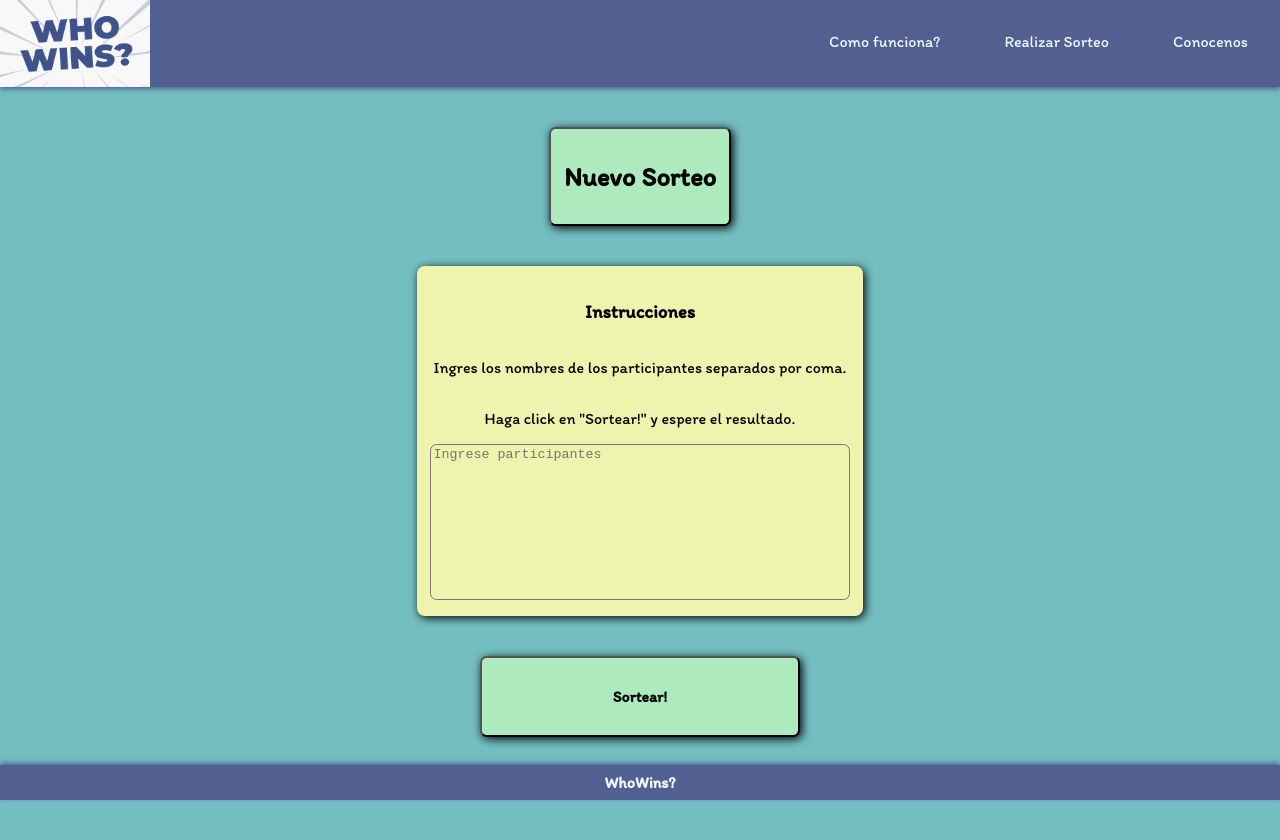
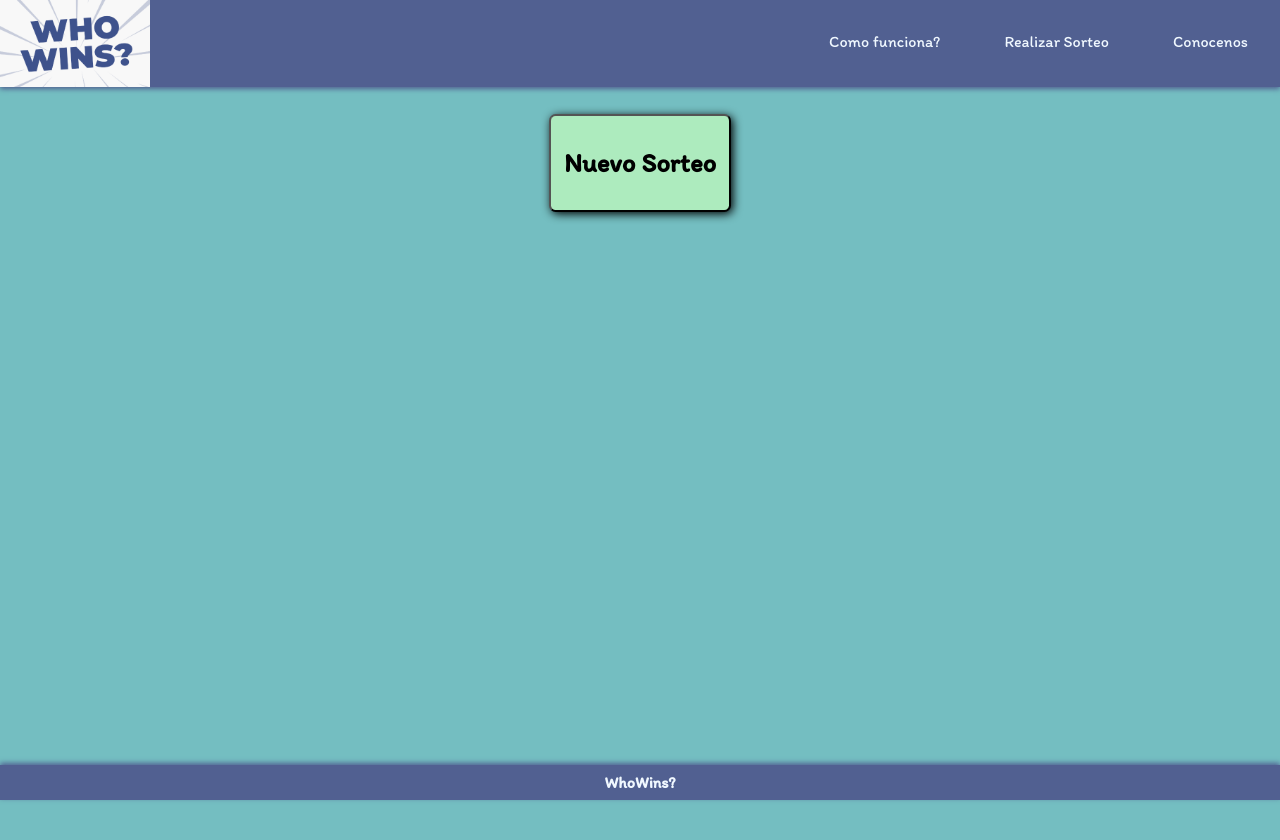
Before and after one commit to alotav/WhoWins_React, a React (Vite) app: page /lottery in a window 1280 px wide. Shown: the top 840 px of the page. After the commit the page ends 804 px from the top, so only its background shows below. Built offline with nearby package versions, Linux system fonts and the light colour scheme.

Commit message:
transitions + css

```diff
--- a/src/Components/AboutUs/AboutUs.css
+++ b/src/Components/AboutUs/AboutUs.css
@@ -1,8 +1,33 @@
 @import "./../../index.css";
 
 .aboutUsContainer{
+    display: flex;
+    flex-direction: column;
+    align-items: center;
+    justify-content: center;
+    width: 100%;
+    height: auto;
+}
+
+.aboutUsContainer p{
+    display: flex;
+    justify-content: center;
+    align-items: center;
     background-color: var(--green);
     width: 50%;
-    height: auto;
-    padding: 3em;
+    padding: 1em;
+    font-family: inherit;
+    border-radius: .5em;
+    box-shadow: 2px 2px 10px black;
 }
+.aboutUsContainer h1{
+    display: flex;
+    justify-content: center;
+    align-items: center;
+    background-color: var(--green);
+    width: 40%;
+    font-family: inherit;
+    border-radius: 10px;
+    margin-top: 2em;
+    box-shadow: 2px 2px 10px black;
+}
--- a/src/Components/AboutUs/AboutUs.jsx
+++ b/src/Components/AboutUs/AboutUs.jsx
@@ -3,6 +3,7 @@ import "./AboutUs.css";
 const AboutUs = () => {
   return (
     <div className="aboutUsContainer">
+      <h1>Who Wins?</h1>
       <p>
         WhoWins es tu plataforma confiable para organizar sorteos de manera
         sencilla y transparente. Con solo unos clics, puedes crear sorteos
--- a/src/Components/HowItWorks/HowItWorks.css
+++ b/src/Components/HowItWorks/HowItWorks.css
@@ -9,7 +9,13 @@
   overflow: hidden;
 }
 
-.howItWorksContainer h1,
+.howItWorksContainer h1{
+  background-color: var(--green);
+  padding: 0.5em;
+  border-radius: 10px;
+  box-shadow: 2px 2px 10px black;
+  margin: 2em;
+}
 .message1,
 .message2,
 .message3 {
@@ -19,6 +25,7 @@
   box-shadow: 2px 2px 10px black;
   margin: 1em;
 }
+
 
 .message1,
 .message2,
--- a/src/Components/HowItWorks/HowItWorks.jsx
+++ b/src/Components/HowItWorks/HowItWorks.jsx
@@ -5,19 +5,22 @@ import Message3 from "./Message3";
 import { useEffect, useState } from "react";
 
 const HowItWorks = () => {
-
+  const [showTitle, setShowTitle] = useState(false);
   const [showMessages, setShowMessages] = useState(false);
 
   useEffect(() => {
-    const timer = setTimeout(() => {
+    const messageTimer = setTimeout(() => {
       setShowMessages(true);
+    }, 200);
+    const titleTimer = setTimeout(() => {
+      setShowTitle(true);
     }, 100);
-    return () => clearTimeout(timer);
-  },[]);
+    return () => clearTimeout(messageTimer, titleTimer);
+  }, []);
 
   return (
     <div className="howItWorksContainer">
-      <h1>¿Cómo Funciona?</h1>
+      <h1 className={` ${showTitle ? "show" : "message"} `}>¿Cómo Funciona?</h1>
       <Message1 className={` ${showMessages ? "show" : "message"} `} />
       <Message2 className={` ${showMessages ? "show" : "message"} `} />
       <Message3 className={` ${showMessages ? "show" : "message"} `} />
--- a/src/Components/Lottery/Lottery.css
+++ b/src/Components/Lottery/Lottery.css
@@ -14,10 +14,22 @@
     font-family: inherit;
     border-radius: .5em;
     box-shadow: 2px 2px 10px black;
-    margin: 3em;
-    transition: all .3s;
+    margin: 2em;
 }
+
 .lotteryContainer button:hover{
     box-shadow: -2px -2px 10px black;
     cursor: pointer;
 }
+
+.message{
+    opacity: 0;
+    transform: translateX(-100%);
+    transition: all .5s;
+}
+
+.show{
+    opacity: 1;
+    transform: translateX(0);
+    transition: all .5s;
+}
--- a/src/Components/Lottery/Lottery.jsx
+++ b/src/Components/Lottery/Lottery.jsx
@@ -1,16 +1,40 @@
+import { useEffect, useState } from "react";
 import "./Lottery.css";
 import Players from "./Players";
 
 const Lottery = () => {
+  const [showTitle, setShowTitle] = useState(false);
+  const [showAddPlayers, setShowAddPlayers] = useState(false);
+  const [showBtnLottery, setBtnLottery] = useState(false);
+
+  const fnShowAddPlayers = () => {
+    const addPlayersTimer = setTimeout(() => {
+      setShowAddPlayers(true);
+    }, 100);
+    const addBtnLotteryTimer = setTimeout(() => {
+      setBtnLottery(true);
+    }, 300);
+    return () => clearTimeout(addPlayersTimer, addBtnLotteryTimer);
+  }
+
+  useEffect(() => {
+
+    const titleTimer = setTimeout(() => {
+      setShowTitle(true);
+    }, 100);
+
+    return () => clearTimeout(titleTimer);
+  }, []);
+
   return (
     <div className="lotteryContainer">
-      <button>
+      <button className={`${showTitle ? "show" : "message"}`} onClick={fnShowAddPlayers}>
         <h1>Nuevo Sorteo</h1>
       </button>
 
-      <Players />
+      <Players className={`${showAddPlayers ? "show" : "message"}`}/>
 
-      <button className="lotteryBtn">
+      <button className={`lotteryBtn ${showBtnLottery ? "show" : "message"}`}>
         <h3>Sortear!</h3>
       </button>
     </div>
--- a/src/Components/Lottery/Players.css
+++ b/src/Components/Lottery/Players.css
@@ -6,33 +6,32 @@
   justify-content: center;
   align-items: center;
   background-color: var(--yellow);
-  border-radius: .5em;
+  border-radius: 0.5em;
   padding: 1em;
   box-shadow: 2px 2px 10px black;
 }
-.playersContainer textarea{
+.playersContainer textarea {
   width: 100%;
   resize: none;
-    border-radius: .5em;
+  border-radius: 0.5em;
   background-color: var(--yellow);
 }
 
-.playersContainer textarea::-webkit-scrollbar{
+.playersContainer textarea::-webkit-scrollbar {
   background-color: var(--yellow2);
   border-radius: 5px;
 }
-.playersContainer textarea::-webkit-scrollbar-thumb{
+.playersContainer textarea::-webkit-scrollbar-thumb {
   background-color: var(--yellow3);
   border: 1px solid gray;
   border-radius: 5px;
 }
 
-
-.playersContainer ul{
+.playersContainer ul {
   padding: 0;
   list-style: none;
 }
 
-.lotteryBtn{
+.lotteryBtn {
   width: 25%;
 }
--- a/src/Components/Lottery/Players.jsx
+++ b/src/Components/Lottery/Players.jsx
@@ -1,8 +1,9 @@
 import "./Players.css";
 
-const Players = () => {
+// eslint-disable-next-line react/prop-types
+const Players = ({className}) => {
   return (
-    <div className="playersContainer">
+    <div className={`playersContainer ${className}`}>
       <h3>Instrucciones</h3>
       <p>Ingres los nombres de los participantes separados por coma.</p>
       <p>Haga click en &quot;Sortear!&quot; y espere el resultado.</p>
```
Lines whose indentation alone changed are shown as unchanged.
